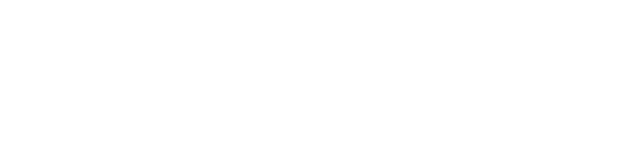
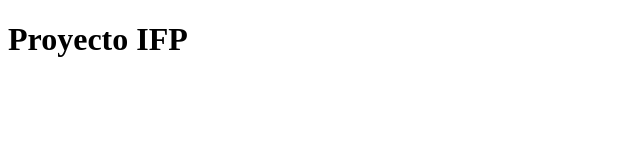
Before and after one commit to valentinory/proyecto-ifp, a plain HTML site: page index.html in a window 1280 px wide. Shown: the whole page, without its empty margins (0-640 px from the left). Drawn offline with Linux system fonts and the light colour scheme.

Commit message:
Inicio del proyecto 2

```diff
--- a/index.html
+++ b/index.html
@@ -6,6 +6,6 @@
     <title>Document</title>
 </head>
 <body>
-
+    <h1>Proyecto IFP</h1>
 </body>
 </html>
```
